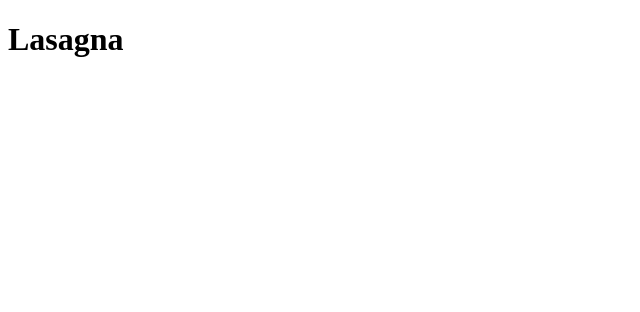
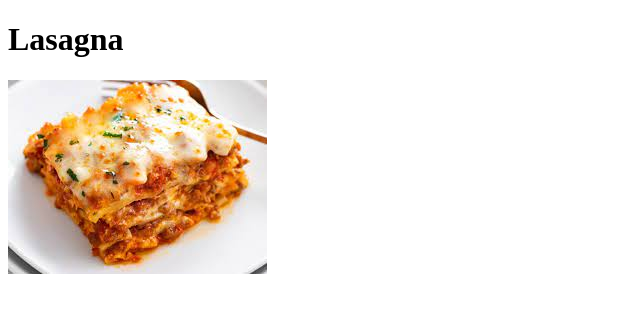
Before and after one commit to kosarsi/odin-recipes, a plain HTML site: page recipes/lasagna.html in a window 1280 px wide. Shown: the whole page, without its empty margins (0-640 px from the left). Drawn offline with Linux system fonts and the light colour scheme.

Commit message:
Added Lasagna Image Created folder for images Added lasagna image

```diff
--- a/recipes/lasagna.html
+++ b/recipes/lasagna.html
@@ -7,5 +7,6 @@
 </head>
 <body>
     <h1>Lasagna</h1>
+    <img src="../images/Lasagna.jpeg" alt="Lasagna Image">
 </body>
 </html>
```
Also changed, not shown: images/Lasagna.jpeg (added).
